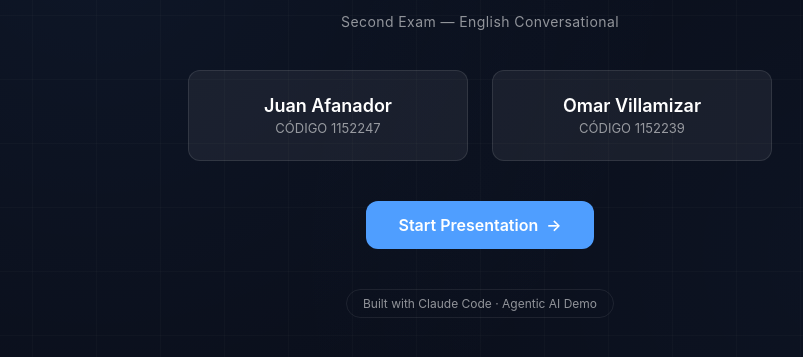
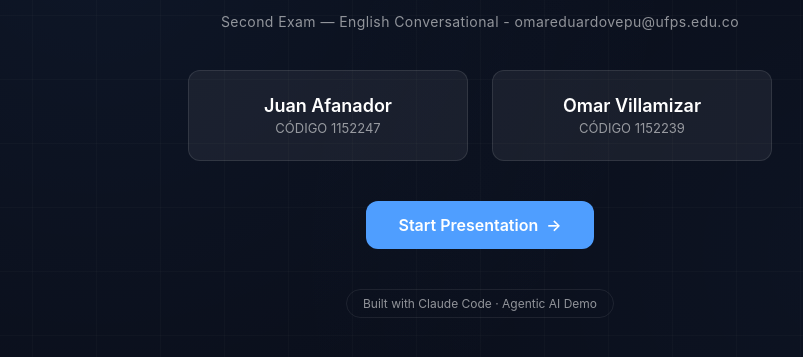
Before and after one commit to OmarVillamizar/second-english-exam-presentation, a plain HTML site: page index.html in a window 1280 px wide. Shown: the part 305-662 px from the top of the page, without its empty margins (160-963 px from the left). Drawn offline with Linux system fonts and the light colour scheme.

Commit message:
professor added

```diff
--- a/index.html
+++ b/index.html
@@ -204,7 +204,7 @@ button { font-family: inherit; cursor: pointer; border: none; background: none;
   <div class="cover__inner">
     <p class="cover__uni" data-animate="1">Universidad Francisco de Paula Santander</p>
     <h1 class="cover__title" data-animate="2">Artificial Intelligence in Systems Engineering</h1>
-    <p class="cover__subtitle" data-animate="3">Second Exam — English Conversational</p>
+    <p class="cover__subtitle" data-animate="3">Second Exam — English Conversational - omareduardovepu@ufps.edu.co</p>
     <div class="cover__cards" data-animate="4">
       <div class="cover__card">
         <div class="cover__card-name">Juan Afanador</div>
```
